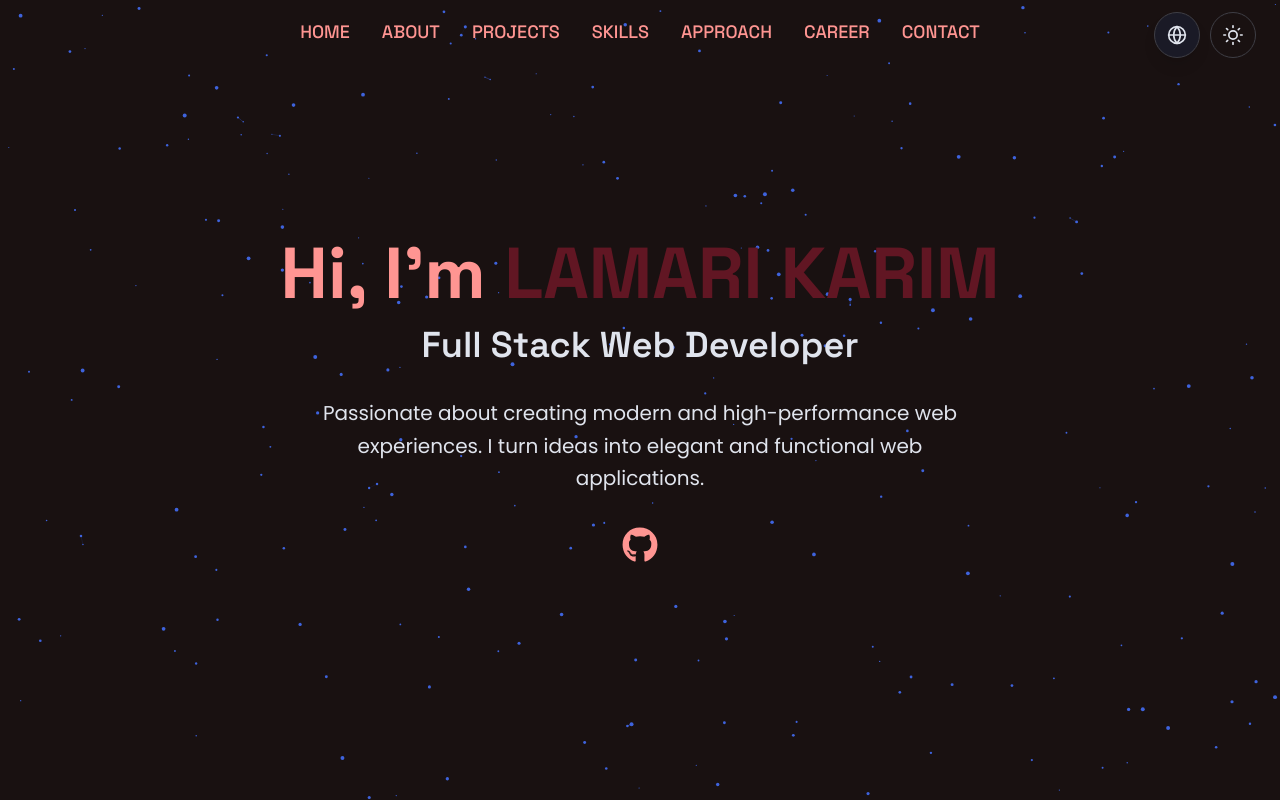
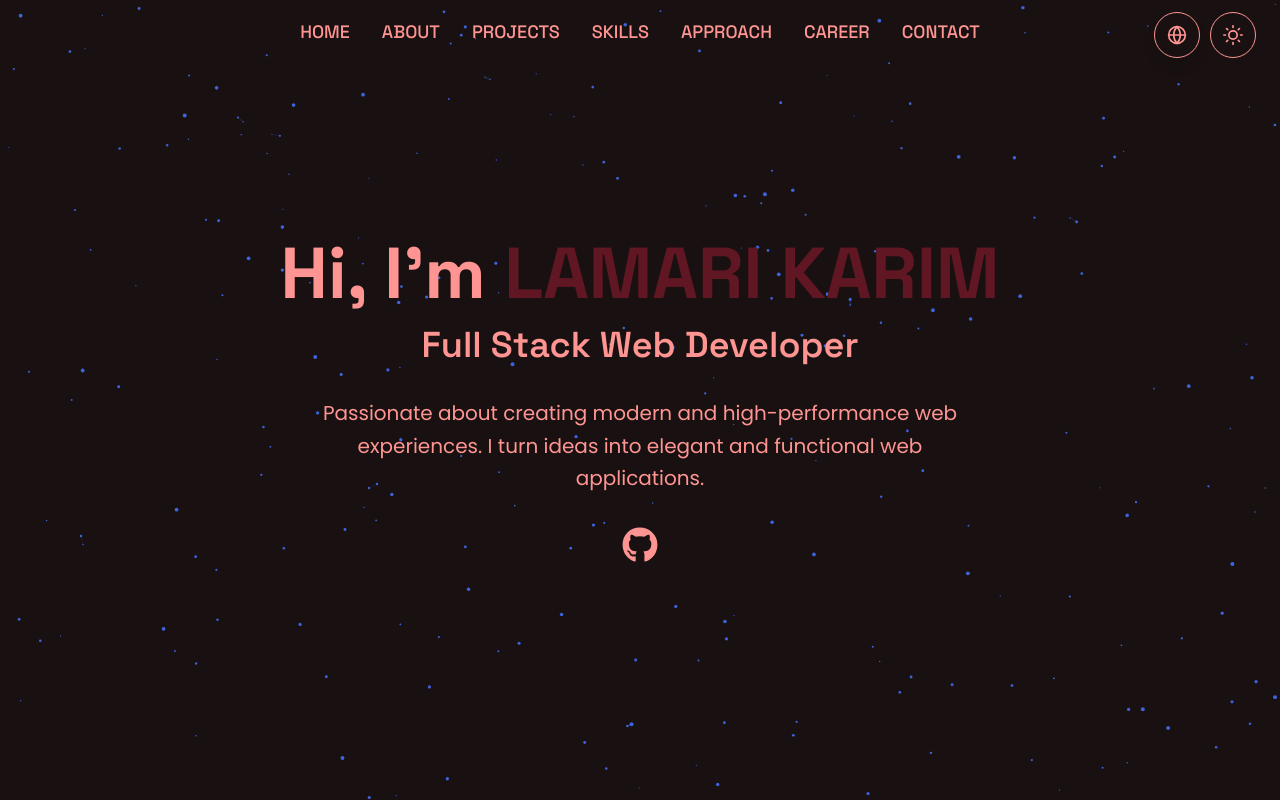
Before and after one commit to karimLamari/portfolio, a React (Vite) app: page / in a window 1280 px wide. Built offline with nearby package versions, Linux system fonts and the light colour scheme.

Commit message:
Fix style variables

```diff
--- a/src/components/home/About/About.jsx
+++ b/src/components/home/About/About.jsx
@@ -16,7 +16,7 @@ const About = () => {
       <div className="container mx-auto w-full max-w-4xl flex flex-col justify-center h-full">
 
         <h2 className="font-heading text-4xl md:text-5xl font-bold text-center mb-12">
-          {t.about.title} <span className="text-primary">{t.about.titleHighlight}</span>
+          {t.about.title} <span className="text-[var(--color-primary)]">{t.about.titleHighlight}</span>
         </h2>
 
         <div className=" flex  justify-center px-8 items-center">
--- a/src/components/home/Approach/Approach.jsx
+++ b/src/components/home/Approach/Approach.jsx
@@ -11,7 +11,7 @@ const Approach = () => {
 
         <h2 className="font-heading text-4xl md:text-5xl font-bold text-center mb-12">
           {approach.title}{" "}
-          <span className="text-primary">{approach.titleHighlight}</span>
+          <span className="text-[var(--color-primary)]">{approach.titleHighlight}</span>
         </h2>
 
         <div className="mb-8 text-center">
--- a/src/components/home/Contact/Contact.jsx
+++ b/src/components/home/Contact/Contact.jsx
@@ -10,7 +10,7 @@ const Contact = () => {
    <section id="contact" className=" min-h-screen snap-start relative min-h-screen py-12 px-4 rounded-t-3xl -mt-8  flex items-center overflow-hidden">
       <div className="container mx-auto max-w-2xl">
         <h2 className="font-heading text-3xl md:text-4xl font-bold text-center mb-6">
-          {t.contact.title} <span className="text-primary">{t.contact.titleHighlight}</span>
+          {t.contact.title} <span className="text-[var(--color-primary)]">{t.contact.titleHighlight}</span>
         </h2>
 
         <p className=" md:text-lg text-muted text-center mb-8">
@@ -19,10 +19,10 @@ const Contact = () => {
 
 
         <div className="flex justify-center items-center gap-2 text-muted mb-8">
-          <HiOutlineMail className="text-2xl text-primary" />
+          <HiOutlineMail className="text-2xl text-[var(--color-primary)]" />
           <a
             href={`mailto:${t.contact.email}`}
-            className="text-lg md:text-xl font-heading hover:text-primary "
+            className="text-lg md:text-xl font-heading hover:text-[var(--color-primary)] "
           >
             {t.contact.email}
           </a>
--- a/src/components/home/Hero/Hero.jsx
+++ b/src/components/home/Hero/Hero.jsx
@@ -14,7 +14,7 @@ const {t} = useContext(LanguageContext);
           <div className="space-y-4">
             <h1 className="font-heading text-5xl md:text-6xl lg:text-7xl font-bold slide-up">
               {t.hero.greeting}{" "}
-              <span className="text-primary slide-up">{t.hero.name}</span>
+              <span className="text-[var(--color-primary)] slide-up">{t.hero.name}</span>
             </h1>
             <h2 className="font-heading text-2xl md:text-3xl lg:text-4xl font-semibold text-muted">
               {t.hero.title}
--- a/src/components/home/Parcours/Parcours.jsx
+++ b/src/components/home/Parcours/Parcours.jsx
@@ -11,7 +11,7 @@ return (
 <section id="parcours" className="min-h-screen snap-start w-full py-20 px-4 flex flex-col justify-center ">
     <div className="container mx-auto w-full max-w-4xl overflow-hidden">
       <h2 className="font-heading text-4xl md:text-5xl font-bold text-center mb-12">
-        {parcours.title} <span className="text-primary">{parcours.titleHighlight}</span>
+        {parcours.title} <span className="text-[var(--color-primary)]">{parcours.titleHighlight}</span>
       </h2>
     </div>
     <div className="flex flex-col items-center mb-50">
--- a/src/components/home/Projects/Projects.jsx
+++ b/src/components/home/Projects/Projects.jsx
@@ -17,7 +17,7 @@ const [selectedProject, setSelectedProject] = useState(null);
     <section id="portfolio" className="min-h-screen snap-start py-20 px-4 rounded-t-3xl -mt-8 flex flex-col justify-center">
       <div className="container mx-auto w-full max-w-full overflow-hidden">
         <h2 className="font-heading text-4xl md:text-5xl font-bold text-center mb-12">
-          {t.portfolio.title} <span className="text-primary">{t.portfolio.titleHighlight}</span>
+          {t.portfolio.title} <span className="text-[var(--color-primary)]">{t.portfolio.titleHighlight}</span>
         </h2>
 
         <div className="flex justify-center flex-wrap gap-12 w-full mb-50">
--- a/src/components/home/Skills/Skills.jsx
+++ b/src/components/home/Skills/Skills.jsx
@@ -26,7 +26,7 @@ const Skills = () => {
 <section id="skills" className=" min-h-screen snap-start py-20 px-4 rounded-t-3xl -mt-8 flex flex-col justify-center">
       <div className="container mx-auto max-w-6xl">
         <h2 className="font-heading text-4xl md:text-5xl font-bold text-center mb-12">
-          {t.skills.title} <span className="text-primary">{t.skills.titleHighlight}</span>
+          {t.skills.title} <span className="text-[var(--color-primary)]">{t.skills.titleHighlight}</span>
         </h2>
         <div className="flex justify-around flex-wrap gap-12">
           {skills.map(skill =>(
--- a/src/components/shared/Header.jsx
+++ b/src/components/shared/Header.jsx
@@ -71,7 +71,7 @@ const Header = () => {
 
           <button
             onClick={() => setIsMobileMenuOpen(!isMobileMenuOpen)}
-            className="md:hidden p-2 text-foreground hover:text-primary "
+            className="md:hidden p-2 text-foreground hover:text-[var(--color-primary)] "
             aria-label={t.nav.toggleMenu}
           >
             {isMobileMenuOpen ? (
@@ -90,7 +90,7 @@ const Header = () => {
                   key={item.name}
                   href={item.href}
                   onClick={(e) => handleNavClick(e, item.href)}
-                  className="text-base font-medium text-foreground hover:text-primary  py-2"
+                  className="text-base font-medium text-foreground hover:text-[var(--color-primary)]  py-2"
                 >
                   {item.name}
                 </a>
--- a/src/index.css
+++ b/src/index.css
@@ -6,8 +6,9 @@
   --font-space-grotesk: 'Space Grotesk', ui-sans-serif, system-ui, sans-serif;
 }
 
-@theme {
-  --color-background: #191111;
+
+:root {
+--color-background: #191111;
   --color-foreground: #FF9592;
   --color-primary: #611623;
   --color-accent: #7A1E3A;
@@ -17,16 +18,6 @@
 
   --font-sans: var(--font-poppins);
   --font-heading: var(--font-space-grotesk);
-}
-
-:root {
-  --color-background: #191111;
-  --color-foreground: #FF9592;
-  --color-primary: #611623;
-  --color-accent: #7A1E3A;
-  --color-card: #1A1A26;
-  --color-border: #3F3F46;
-  --color-muted: #e0e4ed;
 }
 
 .light {
```
